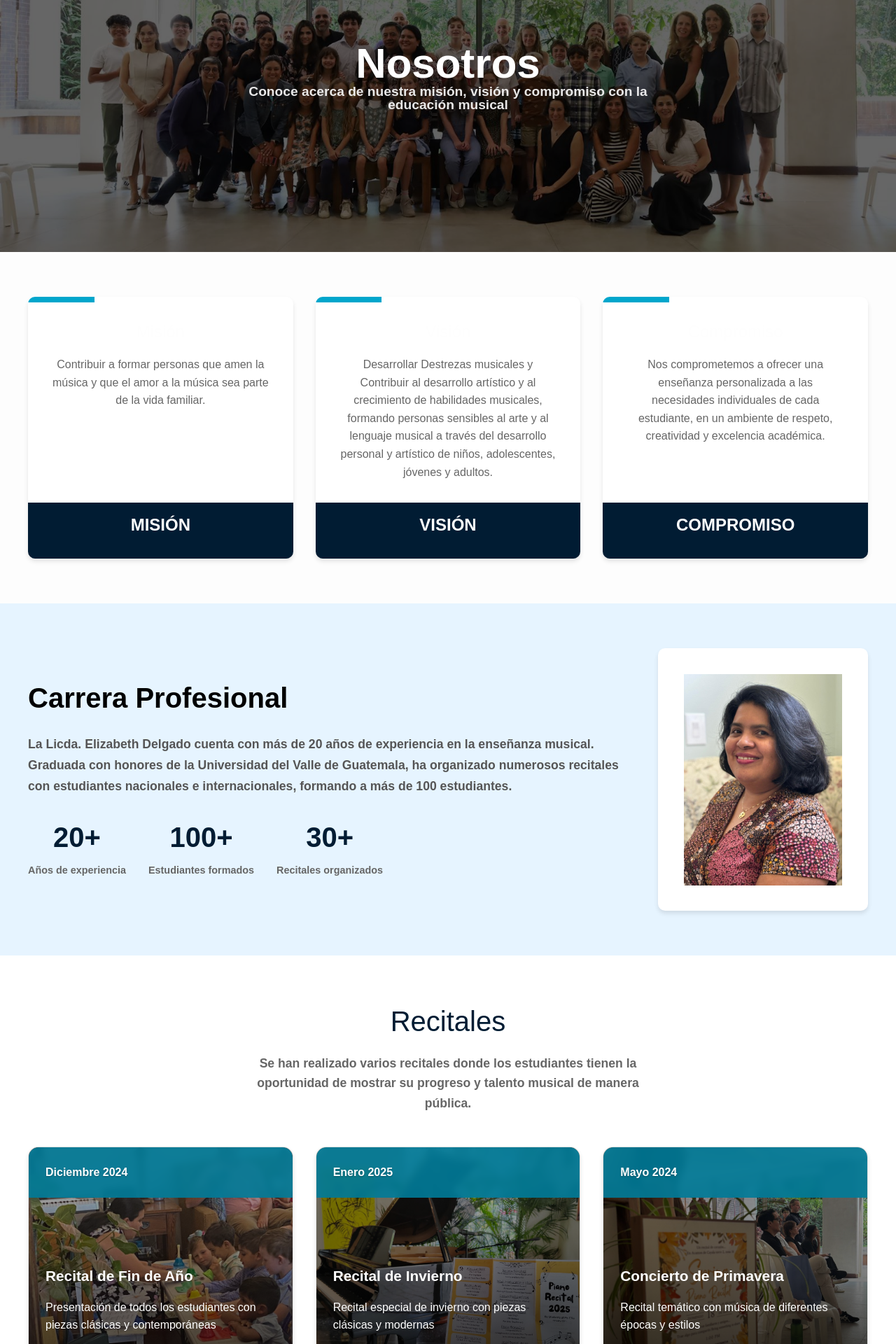
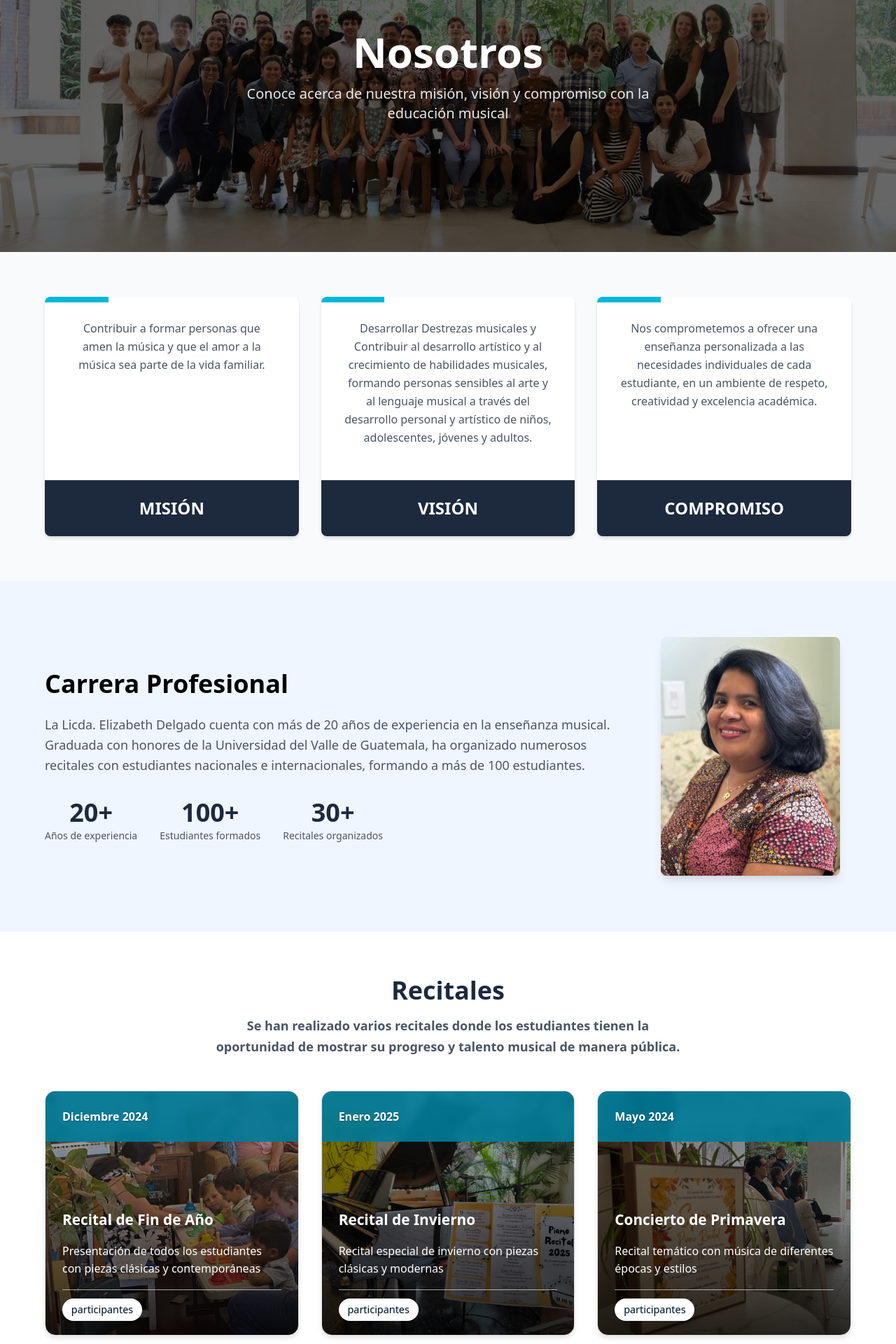
Before and after one commit to lin231135/EMA-frontend, a React (Vite) app: page /about in a window 1280 px wide. Shown: the part 220-2140 px from the top of the page at 70% size. Built offline with nearby package versions, Linux system fonts and the light colour scheme.

Commit message:
Ajuste de estilos en Home y About

```diff
--- a/src/components/pages/About.css
+++ /dev/null
@@ -1,258 +0,0 @@
-.about-container {
-  font-family: sans-serif;
-  color: #1a1a1a;
-  min-height: 100vh;
-  display: flex;
-  flex-direction: column;
-}
-
-.about-main {
-  min-height: 100vh;
-  flex: 1;
-}
-
-/* Hero Section */
-.about-hero {
-  background: linear-gradient(135deg, #2a7a6c 0%, #1e5e54 100%);
-  color: white;
-  padding: 6rem 2rem 4rem;
-  text-align: center;
-}
-
-.hero-content h1 {
-  font-size: 3.5rem;
-  margin-bottom: 1rem;
-  font-weight: bold;
-}
-
-.hero-subtitle {
-  font-size: 1.2rem;
-  max-width: 600px;
-  margin: 0 auto;
-  opacity: 0.9;
-}
-
-/* Values Section */
-.values-section {
-  padding: 4rem 2rem;
-  background: #fdfdfd;
-}
-
-.values-grid {
-  display: grid;
-  grid-template-columns: repeat(auto-fit, minmax(300px, 1fr));
-  gap: 2rem;
-  max-width: 1200px;
-  margin: 0 auto;
-}
-
-.value-card {
-  background: white;
-  padding: 2rem;
-  border-radius: 10px;
-  text-align: center;
-  box-shadow: 0 4px 6px rgba(0, 0, 0, 0.1);
-  transition: transform 0.3s ease, box-shadow 0.3s ease;
-}
-
-.value-card:hover {
-  transform: translateY(-5px);
-  box-shadow: 0 8px 15px rgba(0, 0, 0, 0.15);
-}
-
-.value-icon {
-  font-size: 3rem;
-  margin-bottom: 1rem;
-}
-
-.value-card h3 {
-  color: #fefefe;
-  font-size: 1.5rem;
-  margin-bottom: 1rem;
-}
-
-.value-card p {
-  line-height: 1.6;
-  color: #666;
-  text-align: center;
-  padding-bottom: 25%;
-}
-
-/* Career Section */
-.career-section {
-  padding: 4rem 2rem;
-  background: #E6F4FF;
-}
-
-.career-content {
-  display: flex;
-  align-items: center;
-  gap: 3rem;
-  max-width: 1200px;
-  margin: 0 auto;
-}
-
-.career-text {
-  flex: 1;
-}
-
-.career-text h2 {
-  color: #000000;
-  font-size: 2.5rem;
-  margin-bottom: 1.5rem;
-}
-
-.career-text p {
-  font-size: 1.1rem;
-  line-height: 1.7;
-  margin-bottom: 2rem;
-  color: #555;
-}
-
-.achievements {
-  display: flex;
-  gap: 2rem;
-  flex-wrap: wrap;
-}
-
-.achievement {
-  text-align: center;
-}
-
-.achievement-number {
-  display: block;
-  font-size: 2.5rem;
-  font-weight: bold;
-  color: #011C33;
-}
-
-.achievement-text {
-  font-size: 0.9rem;
-  color: #666;
-}
-
-.career-image {
-  flex: 0 0 300px;
-  text-align: center;
-  padding: 2%;
-}
-
-.teacher-placeholder {
-  font-size: 15rem;
-  background: linear-gradient(135deg, #2a7a6c, #1e5e54);
-  background-clip: text;
-  -webkit-background-clip: text;
-  -webkit-text-fill-color: transparent;
-  filter: drop-shadow(0 4px 6px rgba(0, 0, 0, 0.1));
-}
-
-/* Recitals Section */
-.recitals-section {
-  padding: 4rem 2rem;
-}
-
-.recitals-section h2 {
-  text-align: center;
-  color: #011C33;
-  font-size: 2.5rem;
-  margin-bottom: 1rem;
-}
-
-.section-description {
-  text-align: center;
-  max-width: 600px;
-  margin: 0 auto 3rem;
-  font-size: 1.1rem;
-  color: #666;
-  line-height: 1.6;
-}
-
-.recitals-grid {
-  display: grid;
-  grid-template-columns: repeat(auto-fit, minmax(300px, 1fr));
-  gap: 2rem;
-  max-width: 1200px;
-  margin: 0 auto;
-}
-
-/* Testimonials Section */
-.testimonials-section {
-  padding: 4rem 2rem;
-  background: #E6F4FF;
-}
-
-.testimonials-section h2 {
-  text-align: center;
-  color: #011C33;
-  font-size: 2.5rem;
-  margin-bottom: 1rem;
-}
-
-.testimonials-grid {
-  display: grid;
-  grid-template-columns: repeat(auto-fit, minmax(300px, 1fr));
-  gap: 2rem;
-  max-width: 1200px;
-  margin: 0 auto;
-}
-
-/* Responsive Design */
-@media (max-width: 768px) {
-  .hero-content h1 {
-    font-size: 2.5rem;
-  }
-
-  .career-content {
-    flex-direction: column;
-    text-align: center;
-  }
-
-  .career-image {
-    flex: none;
-  }
-
-  .teacher-placeholder {
-    font-size: 8rem;
-  }
-
-  .achievements {
-    justify-content: center;
-  }
-
-  .values-grid,
-  .recitals-grid,
-  .testimonials-grid {
-    grid-template-columns: 1fr;
-  }
-
-  .about-hero {
-    padding: 4rem 1rem 3rem;
-  }
-
-  .values-section,
-  .career-section,
-  .recitals-section,
-  .testimonials-section {
-    padding: 3rem 1rem;
-  }
-}
-
-@media (max-width: 480px) {
-  .hero-content h1 {
-    font-size: 2rem;
-  }
-
-  .hero-subtitle {
-    font-size: 1rem;
-  }
-
-  .career-text h2,
-  .recitals-section h2,
-  .testimonials-section h2 {
-    font-size: 2rem;
-  }
-
-  .teacher-placeholder {
-    font-size: 6rem;
-  }
-}
--- a/src/components/pages/About.jsx
+++ b/src/components/pages/About.jsx
@@ -1,5 +1,4 @@
 import { useState } from "react";
-import "./About.css";
 import { Navbar, NavbarDivider, NavbarItem, NavbarSection, Logo, AvatarDropdown, Footer } from '../layout'
 import { TestimonialCard, RecitalCard } from '../ui'
 import { translations } from '../../translations'
@@ -84,7 +83,7 @@ export default function About() {
 
   ];
   return (
-    <div className="about-container">
+    <div className="font-sans text-gray-900 min-h-screen flex flex-col">
       <Navbar>
         <a href="#" className="flex items-center">
           <Logo />
@@ -114,16 +113,16 @@ export default function About() {
         </NavbarSection>
       </Navbar>
 
-      <main className="about-main">
+      <main className="min-h-screen flex-1">
         {/* Hero Section */}
         <section
           className="relative bg-cover bg-center bg-no-repeat h-[500px] flex items-center justify-center text-white"
           style={{ backgroundImage: "url('/Nosotros.jpg')" }}
         >
-          <div className="bg-black/60 absolute inset-0"></div> {/* overlay oscuro opcional */}
-          <div className="relative z-10 text-center p-8 text-6xl font-bold">
-            <h1>{lang === "es" ? "Nosotros" : "About Us"}</h1>
-            <p className="hero-subtitle">
+          <div className="bg-black/60 absolute inset-0"></div>
+          <div className="relative z-10 text-center p-8">
+            <h1 className="text-4xl md:text-6xl font-bold mb-4">{lang === "es" ? "Nosotros" : "About Us"}</h1>
+            <p className="text-lg md:text-xl max-w-2xl mx-auto opacity-90">
               {lang === "es"
                 ? "Conoce acerca de nuestra misión, visión y compromiso con la educación musical"
                 : "Learn about our mission, vision, and commitment to music education."
@@ -132,82 +131,84 @@ export default function About() {
           </div>
         </section>
 
-
-        {/* Mision*/}
-        <section className="values-section">
-          <div className="values-grid">
-              <div className="value-card relative overflow-hidden">
-                <div className="absolute top-0 left-0 w-1/4 h-[8px] bg-[#01A6CC] "></div>
-                <div className="absolute bottom-0 left-0 w-full h-[80px] bg-[#011C33] flex items-center justify-center">
+        {/* Values Section */}
+        <section className="py-16 px-8 bg-gray-50">
+          <div className="grid grid-cols-1 md:grid-cols-2 lg:grid-cols-3 gap-8 max-w-6xl mx-auto">
+            {/* Mission */}
+            <div className="bg-white p-8 rounded-lg text-center shadow-md hover:shadow-lg hover:-translate-y-1 transition-all duration-300 relative overflow-hidden">
+              <div className="absolute top-0 left-0 w-1/4 h-2 bg-cyan-500"></div>
+              <div className="absolute bottom-0 left-0 w-full h-20 bg-slate-800 flex items-center justify-center">
                 <h3 className="text-white text-2xl font-bold">MISIÓN</h3>
               </div>
-                <h3>{t.mission}</h3>
-                <p>{t.missionText}</p>
+              <div className="pb-24">
+                <p className="leading-relaxed text-gray-600 text-center">{t.missionText}</p>
+              </div>
             </div>
 
-              {/* Vision*/}
-              <div className="value-card relative overflow-hidden">
-                <div className="absolute top-0 left-0 w-1/4 h-[8px] bg-[#01A6CC] "></div>
-                <div className="absolute bottom-0 left-0 w-full h-[80px] bg-[#011C33] flex items-center justify-center">
+            {/* Vision */}
+            <div className="bg-white p-8 rounded-lg text-center shadow-md hover:shadow-lg hover:-translate-y-1 transition-all duration-300 relative overflow-hidden">
+              <div className="absolute top-0 left-0 w-1/4 h-2 bg-cyan-500"></div>
+              <div className="absolute bottom-0 left-0 w-full h-20 bg-slate-800 flex items-center justify-center">
                 <h3 className="text-white text-2xl font-bold">VISIÓN</h3>
               </div>
-                <h3>{t.vision}</h3>
-                <p>{t.visionText}</p>
+              <div className="pb-24">
+                <p className="leading-relaxed text-gray-600 text-center">{t.visionText}</p>
+              </div>
             </div>
 
-              {/*Compromiso*/}
-              <div className="value-card relative overflow-hidden">
-                <div className="absolute top-0 left-0 w-1/4 h-[8px] bg-[#01A6CC] "></div>
-                <div className="absolute bottom-0 left-0 w-full h-[80px] bg-[#011C33] flex items-center justify-center">
+            {/* Commitment */}
+            <div className="bg-white p-8 rounded-lg text-center shadow-md hover:shadow-lg hover:-translate-y-1 transition-all duration-300 relative overflow-hidden">
+              <div className="absolute top-0 left-0 w-1/4 h-2 bg-cyan-500"></div>
+              <div className="absolute bottom-0 left-0 w-full h-20 bg-slate-800 flex items-center justify-center">
                 <h3 className="text-white text-2xl font-bold">COMPROMISO</h3>
               </div>
-                <h3>{t.commitment}</h3>
-                <p>{t.commitmentText}</p>
+              <div className="pb-24">
+                <p className="leading-relaxed text-gray-600 text-center">{t.commitmentText}</p>
+              </div>
             </div>
           </div>
         </section>
 
         {/* Professional Career */}
-        <section className="career-section ">
-          <div className="career-content">
-            <div className="career-text text-2xl font-bold">
-              <h2>{t.professionalCareer}</h2>
-              <p>{t.careerText}</p>
-              <div className="achievements">
-                <div className="achievement">
-                  <span className="achievement-number">20+</span>
-                  <span className="achievement-text">
+        <section className="py-16 px-8 bg-blue-50">
+          <div className="flex flex-col lg:flex-row items-center gap-12 max-w-6xl mx-auto">
+            <div className="flex-1 text-center lg:text-left">
+              <h2 className="text-black text-3xl lg:text-4xl font-bold mb-6">{t.professionalCareer}</h2>
+              <p className="text-lg leading-relaxed mb-8 text-gray-600">{t.careerText}</p>
+              <div className="flex flex-wrap gap-8 justify-center lg:justify-start">
+                <div className="text-center">
+                  <span className="block text-4xl font-bold text-slate-800">20+</span>
+                  <span className="text-sm text-gray-600">
                     {lang === "es" ? "Años de experiencia" : "Years of experience"}
                   </span>
                 </div>
-                <div className="achievement">
-                  <span className="achievement-number">100+</span>
-                  <span className="achievement-text">
+                <div className="text-center">
+                  <span className="block text-4xl font-bold text-slate-800">100+</span>
+                  <span className="text-sm text-gray-600">
                     {lang === "es" ? "Estudiantes formados" : "Students trained"}
                   </span>
                 </div>
-                <div className="achievement">
-                  <span className="achievement-number">30+</span>
-                  <span className="achievement-text">
+                <div className="text-center">
+                  <span className="block text-4xl font-bold text-slate-800">30+</span>
+                  <span className="text-sm text-gray-600">
                     {lang === "es" ? "Recitales organizados" : "Recitals organized"}
                   </span>
                 </div>
               </div>
             </div>
-            <div className="value-card size-1/4 ">
-              <div className="career-image">
-                <img src="/teacher.jpg" alt="Teacher Elizabeth Delgado" />
+            <div className="flex-shrink-0 w-72">
+              <div className="text-center p-4">
+                <img src="/teacher.jpg" alt="Teacher Elizabeth Delgado" className="w-full h-auto rounded-lg shadow-lg" />
               </div>
             </div>
-
           </div>
         </section>
 
         {/* Recitals */}
-        <section className="recitals-section">
-          <h2>{t.recitals}</h2>
-          <p className="section-description font-bold">{t.recitalsText}</p>
-          <div className="recitals-grid">
+        <section className="py-16 px-8">
+          <h2 className="text-center text-slate-800 text-3xl lg:text-4xl font-bold mb-4">{t.recitals}</h2>
+          <p className="text-center max-w-2xl mx-auto mb-12 text-lg text-gray-600 leading-relaxed font-bold">{t.recitalsText}</p>
+          <div className="grid grid-cols-1 md:grid-cols-2 lg:grid-cols-3 gap-8 max-w-6xl mx-auto">
             {recitalEvents.map((event, index) => (
               <RecitalCard key={index} recital={event} />
             ))}
@@ -215,10 +216,10 @@ export default function About() {
         </section>
 
         {/* Testimonials */}
-        <section className="testimonials-section">
-          <h2>{t.testimonials}</h2>
-          <p className="section-description">{t.testimonialsText}</p>
-          <div className="testimonials-grid">
+        <section className="py-16 px-8 bg-blue-50">
+          <h2 className="text-center text-slate-800 text-3xl lg:text-4xl font-bold mb-4">{t.testimonials}</h2>
+          <p className="text-center max-w-2xl mx-auto mb-12 text-lg text-gray-600 leading-relaxed">{t.testimonialsText}</p>
+          <div className="grid grid-cols-1 md:grid-cols-2 lg:grid-cols-3 gap-8 max-w-6xl mx-auto">
             {testimonials.map((testimonial, index) => (
               <TestimonialCard key={index} testimonial={testimonial} />
             ))}
```
Also changed, not shown: src/components/pages/Home.css (deleted, +0 -98 lines), src/components/pages/Home.jsx (+25 -22 lines). Lines whose indentation alone changed are shown as unchanged.
